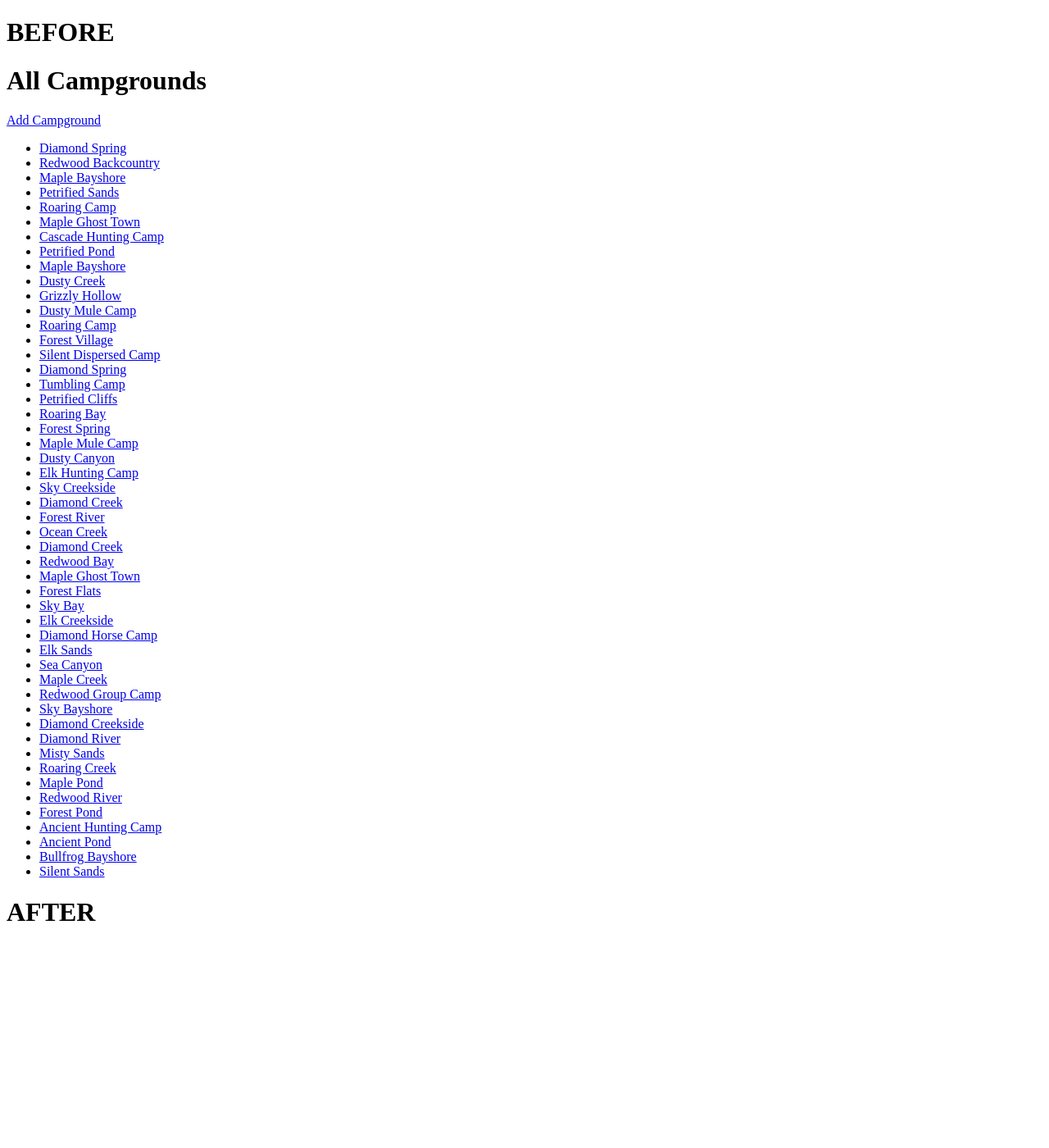
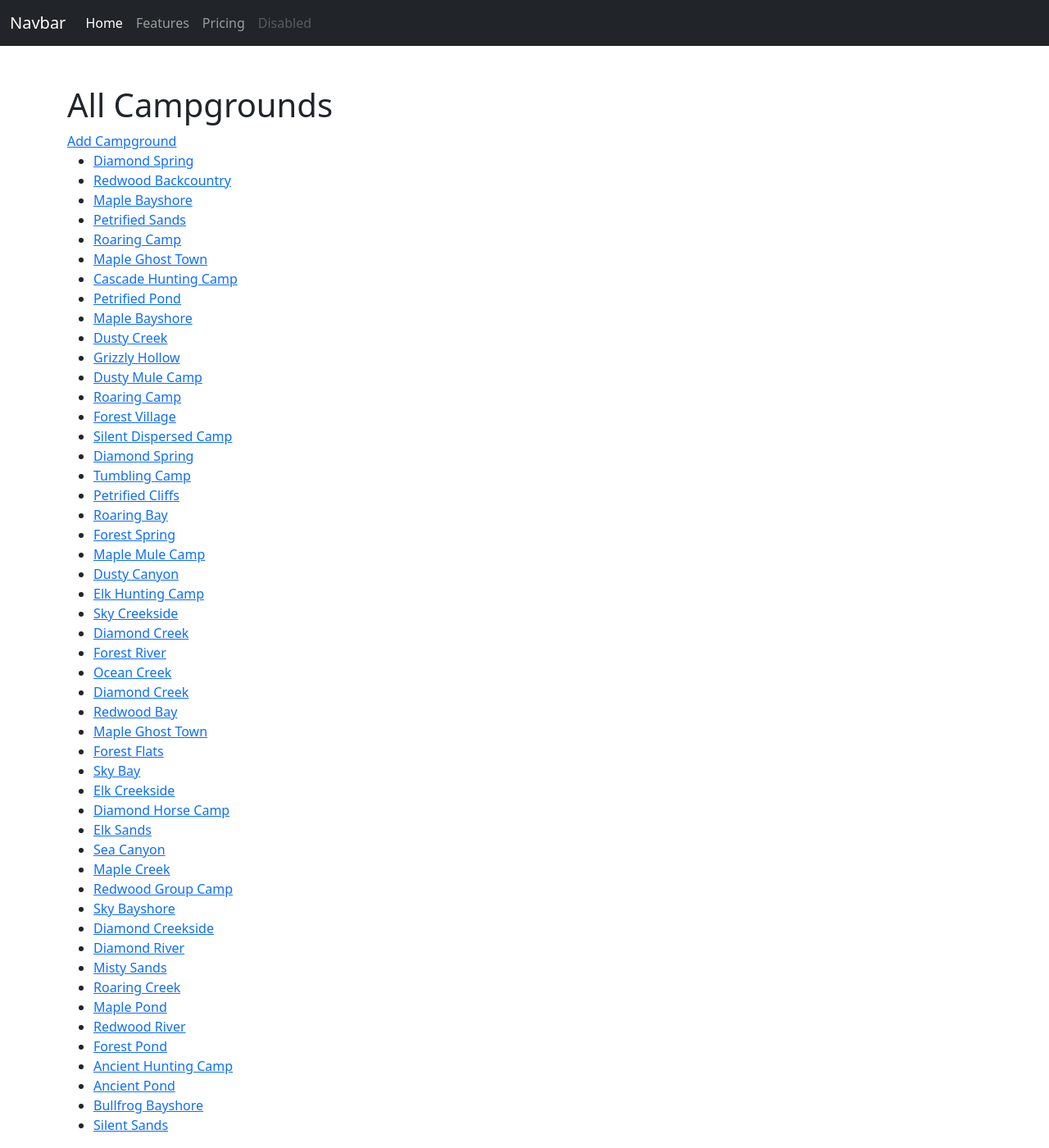
Before and after one commit to lollyca/YelpCamp, a Node server app: page /campgrounds in a window 1280 px wide. Shown: the whole page at 82% size. Before the commit the page ends 1123 px from the top, so only its background shows below. Run offline with Node 20, Linux system fonts and the light colour scheme; data comes from the database, SQL or seed files in the repository; some libraries are stand-ins or nearby versions.

Commit message:
Navbar partials folder

```diff
--- a/views/layouts/boilerplate.ejs
+++ b/views/layouts/boilerplate.ejs
@@ -1,14 +1,23 @@
 <!DOCTYPE html>
 <html lang="en">
+
 <head>
     <meta charset="UTF-8">
     <meta http-equiv="X-UA-Compatible" content="IE=edge">
     <meta name="viewport" content="width=device-width, initial-scale=1.0">
     <title>BOILERPLATE!!!!</title>
+    <link href="https://cdn.jsdelivr.net/npm/bootstrap@5.3.0-alpha3/dist/css/bootstrap.min.css" rel="stylesheet"
+        integrity="sha384-KK94CHFLLe+nY2dmCWGMq91rCGa5gtU4mk92HdvYe+M/SXH301p5ILy+dN9+nJOZ" crossorigin="anonymous">
 </head>
+
 <body>
-    <h1>BEFORE</h1>
-    <%- body -%>
-    <h1>AFTER</h1>
+        <%- include('../partials/navbar') %>
+    <main class="container mt-5">
+        <%- body -%>
+    </main>
+    <script src="https://cdn.jsdelivr.net/npm/bootstrap@5.3.0-alpha3/dist/js/bootstrap.bundle.min.js"
+        integrity="sha384-ENjdO4Dr2bkBIFxQpeoTz1HIcje39Wm4jDKdf19U8gI4ddQ3GYNS7NTKfAdVQSZe"
+        crossorigin="anonymous"></script>
 </body>
+
 </html>
--- /dev/null
+++ b/views/partials/navbar.ejs
@@ -0,0 +1,24 @@
+<nav class="sticky-top navbar navbar-expand-lg bg-dark" data-bs-theme="dark">
+    <div class="container-fluid">
+      <a class="navbar-brand" href="#">Navbar</a>
+      <button class="navbar-toggler" type="button" data-bs-toggle="collapse" data-bs-target="#navbarNav" aria-controls="navbarNav" aria-expanded="false" aria-label="Toggle navigation">
+        <span class="navbar-toggler-icon"></span>
+      </button>
+      <div class="collapse navbar-collapse" id="navbarNav">
+        <ul class="navbar-nav">
+          <li class="nav-item">
+            <a class="nav-link active" aria-current="page" href="#">Home</a>
+          </li>
+          <li class="nav-item">
+            <a class="nav-link" href="#">Features</a>
+          </li>
+          <li class="nav-item">
+            <a class="nav-link" href="#">Pricing</a>
+          </li>
+          <li class="nav-item">
+            <a class="nav-link disabled">Disabled</a>
+          </li>
+        </ul>
+      </div>
+    </div>
+  </nav>
```
